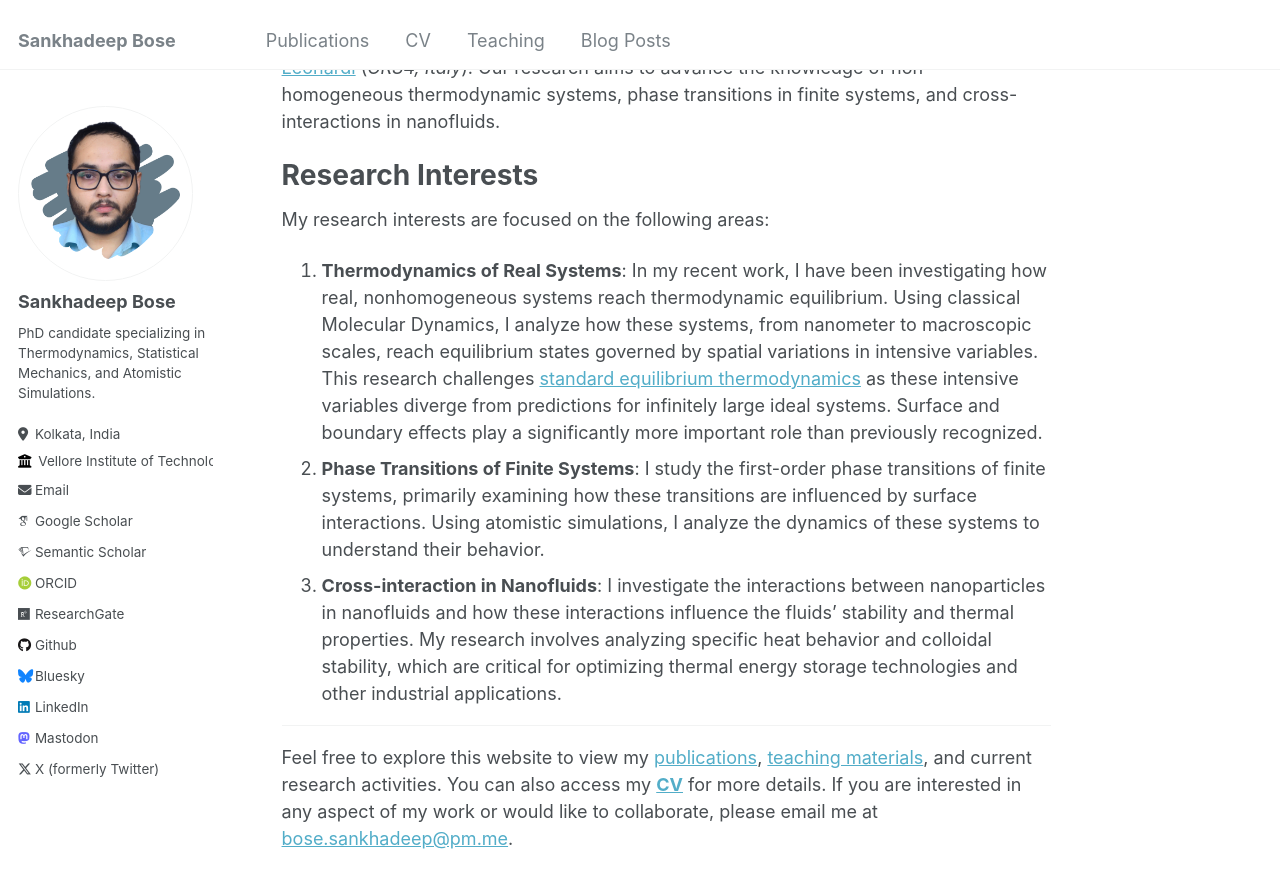
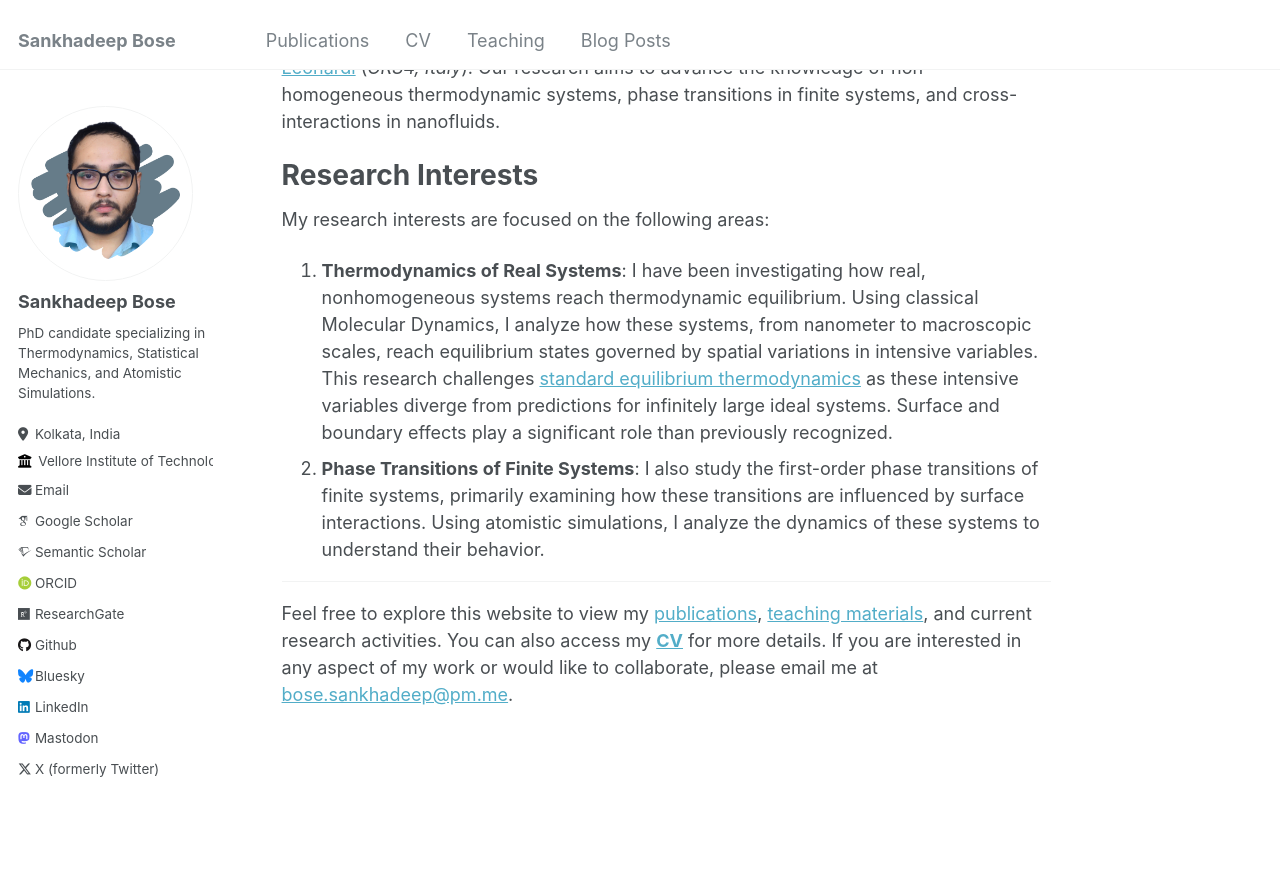
Before and after one commit to sankhadeepbose/sankhadeepbose.github.io, a Jekyll site: the page built from _pages/about.md, in a window 1280 px wide and 900 px high, scrolled down 384 px. Shown: the top 888 px of the window. Built offline with Jekyll 4.4.1, drawn with Linux system fonts in a browser that asks for light colours; some web fonts are replaced.

Commit message:
Update about.md

```diff
--- a/_pages/about.md
+++ b/_pages/about.md
@@ -14,14 +14,13 @@ Hello, I am Sankhadeep (শঙ্খদীপ, pronounced /ʃɔŋ.kʰoː.d̪iːp
   <img src="https://upload.wikimedia.org/wikipedia/commons/2/21/Speaker_Icon.svg" alt="Play Pronunciation" style="width:20px;height:20px;border:0;vertical-align:middle;">
 </button>), a PhD candidate at [Vellore Institute of Technology](https://vit.ac.in/), India; specializing in *[Thermodynamics](https://en.wikipedia.org/wiki/Thermodynamics)*, *[Statistical Mechanics](https://en.wikipedia.org/wiki/Statistical_mechanics)*, and *[Atomistic Simulation](http://www.sklogwiki.org/SklogWiki/index.php/Computer_simulation_techniques)*. I hold a Master's degree in Nanotechnology and a Bachelor's degree in Mechanical Engineering.
 
-I'm part of a collaborative research group working alongside [Dr. Bruno D'Aguanno](https://sites.google.com/view/brunodaguanno) (*University of Lincoln, UK*), [Dr. Andrea Floris](https://staff.lincoln.ac.uk/afloris) (*University of Lincoln, UK*), and [Dr. Erminia Leonardi](https://www.crs4.it/peopledetails/ermy/leonardi-erminia/) (*CRS4, Italy*). Our research aims to advance the knowledge of non-homogeneous thermodynamic systems, phase transitions in finite systems, and cross-interactions in nanofluids.
+I'm part of a collaborative research group working alongside [Dr. Bruno D'Aguanno](https://sites.google.com/view/brunodaguanno) (*University of Lincoln, UK*), [Dr. Andrea Floris](https://staff.lincoln.ac.uk/afloris) (*University of Lincoln, UK*), and [Dr. Erminia Leonardi](https://www.crs4.it/en/people/erminia-leonardi/) (*CRS4, Italy*). Our research aims to advance the knowledge of non-homogeneous thermodynamic systems, phase transitions in finite systems, and cross-interactions in nanofluids.
 
 Research Interests
 ======
 My research interests are focused on the following areas:
-1. **Thermodynamics of Real Systems**: In my recent work, I have been investigating how real, nonhomogeneous systems reach thermodynamic equilibrium. Using classical Molecular Dynamics, I analyze how these systems, from nanometer to macroscopic scales, reach equilibrium states governed by spatial variations in intensive variables. This research challenges [standard equilibrium thermodynamics](https://archive.org/details/herbert-b.-callen-thermodynamics-and-an-introduction-to-thermostatistics-wiley-1985_202201) as these intensive variables diverge from predictions for infinitely large ideal systems. Surface and boundary effects play a significantly more important role than previously recognized.
-1. **Phase Transitions of Finite Systems**: I study the first-order phase transitions of finite systems, primarily examining how these transitions are influenced by surface interactions. Using atomistic simulations, I analyze the dynamics of these systems to understand their behavior.
-1. **Cross-interaction in Nanofluids**: I investigate the interactions between nanoparticles in nanofluids and how these interactions influence the fluids' stability and thermal properties. My research involves analyzing specific heat behavior and colloidal stability, which are critical for optimizing thermal energy storage technologies and other industrial applications.
+1. **Thermodynamics of Real Systems**: I have been investigating how real, nonhomogeneous systems reach thermodynamic equilibrium. Using classical Molecular Dynamics, I analyze how these systems, from nanometer to macroscopic scales, reach equilibrium states governed by spatial variations in intensive variables. This research challenges [standard equilibrium thermodynamics](https://archive.org/details/herbert-b.-callen-thermodynamics-and-an-introduction-to-thermostatistics-wiley-1985_202201) as these intensive variables diverge from predictions for infinitely large ideal systems. Surface and boundary effects play a significant role than previously recognized.
+1. **Phase Transitions of Finite Systems**: I also study the first-order phase transitions of finite systems, primarily examining how these transitions are influenced by surface interactions. Using atomistic simulations, I analyze the dynamics of these systems to understand their behavior.
 
 ------
 Feel free to explore this website to view my [publications](/publications/), [teaching materials](/teaching/), and current research activities. You can also access my **[CV](/cv/)** for more details. If you are interested in any aspect of my work or would like to collaborate, please email me at [bose.sankhadeep@pm.me](mailto:bose.sankhadeep@pm.me).
```
